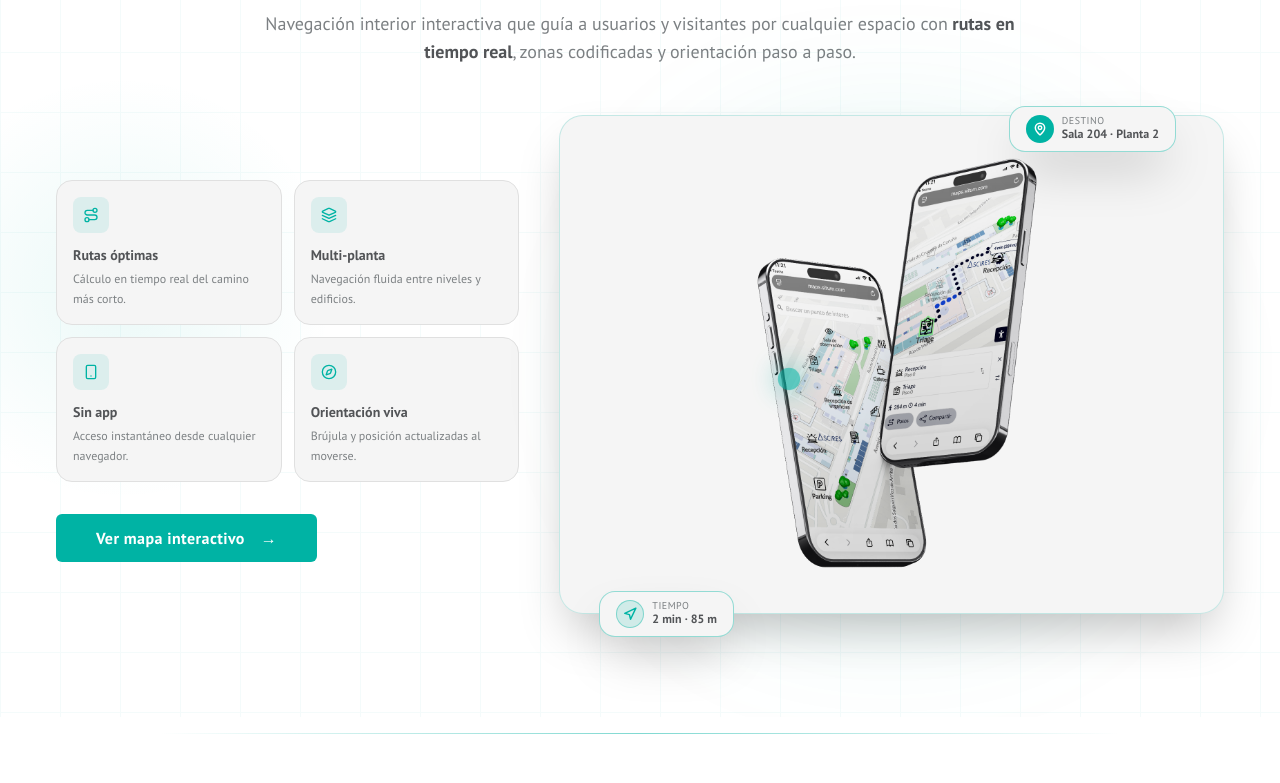
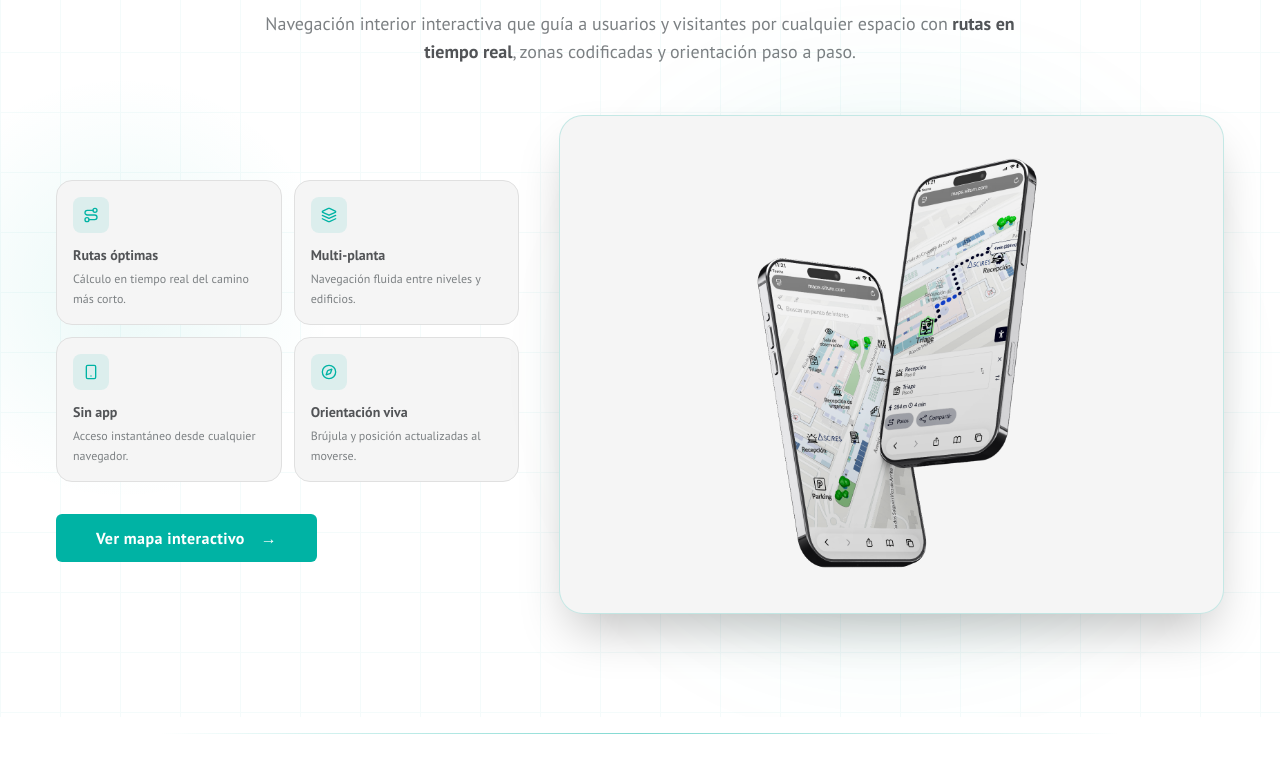
Before and after one commit to caralovell/BASE-presentaciones, a React (Vite) app: page / in a window 1280 px wide. Shown: the part 5757-6540 px from the top of the page. Built offline with nearby package versions, Linux system fonts and the light colour scheme; the HTML template or start-up script is replaced by a standard one.

Commit message:
Changes
Co-authored-by: caralovell <168685711+caralovell@users.noreply.github.com>

```diff
--- a/src/components/WayfindingSection.tsx
+++ b/src/components/WayfindingSection.tsx
@@ -1,5 +1,5 @@
 import { motion } from "framer-motion";
-import { MapPin, Route, Navigation, Layers, Smartphone, Compass } from "lucide-react";
+import { Route, Layers, Smartphone, Compass } from "lucide-react";
 import ScrollReveal from "./ScrollReveal";
 import { Button } from "@/components/ui/button";
 import wayfindingImg from "@/assets/wayfinding.png";
@@ -63,12 +63,14 @@ const WayfindingSection = () => (
             })}
           </div>
 
+          <div className="flex justify-center lg:justify-start">
             <a href="https://digital.logopost.es/landing5/mapa.html" target="_blank" rel="noopener noreferrer">
               <Button variant="cta" size="lg" className="text-base px-10 py-6 group">
                 Ver mapa interactivo
                 <span className="inline-block transition-transform group-hover:translate-x-1 ml-2">→</span>
               </Button>
             </a>
+          </div>
         </ScrollReveal>
 
         {/* Right: Mockup with floating elements */}
@@ -97,46 +99,6 @@ const WayfindingSection = () => (
               />
             </motion.div>
 
-            {/* Floating pin: destination */}
-            <motion.div
-              className="absolute -top-4 right-6 md:right-12 flex items-center gap-2 px-4 py-2 rounded-2xl bg-card border border-accent/40 shadow-2xl backdrop-blur"
-              initial={{ opacity: 0, scale: 0.8 }}
-              whileInView={{ opacity: 1, scale: 1 }}
-              viewport={{ once: true }}
-              transition={{ delay: 0.4, type: "spring" }}
-            >
-              <div className="w-7 h-7 rounded-full bg-accent flex items-center justify-center">
-                <MapPin className="w-3.5 h-3.5 text-accent-foreground" strokeWidth={2.5} />
-              </div>
-              <div>
-                <p className="text-[10px] uppercase tracking-wider text-muted-foreground leading-none">Destino</p>
-                <p className="text-xs font-bold text-foreground leading-tight">Sala 204 · Planta 2</p>
-              </div>
-            </motion.div>
-
-            {/* Floating pin: ETA */}
-            <motion.div
-              className="absolute -bottom-4 left-4 md:left-10 flex items-center gap-2 px-4 py-2 rounded-2xl bg-card border border-accent/40 shadow-2xl backdrop-blur"
-              initial={{ opacity: 0, scale: 0.8 }}
-              whileInView={{ opacity: 1, scale: 1 }}
-              viewport={{ once: true }}
-              transition={{ delay: 0.6, type: "spring" }}
-            >
-              <div className="w-7 h-7 rounded-full bg-accent/15 border border-accent/40 flex items-center justify-center">
-                <Navigation className="w-3.5 h-3.5 text-accent" strokeWidth={2.5} />
-              </div>
-              <div>
-                <p className="text-[10px] uppercase tracking-wider text-muted-foreground leading-none">Tiempo</p>
-                <p className="text-xs font-bold text-foreground leading-tight">2 min · 85 m</p>
-              </div>
-            </motion.div>
-
-            {/* Pulse dot */}
-            <motion.div
-              className="absolute top-1/2 left-1/3 w-4 h-4 rounded-full bg-accent shadow-[0_0_20px_hsl(var(--accent))]"
-              animate={{ scale: [1, 1.4, 1], opacity: [1, 0.6, 1] }}
-              transition={{ duration: 2, repeat: Infinity }}
-            />
           </div>
         </ScrollReveal>
       </div>
```
Lines whose indentation alone changed are shown as unchanged.
